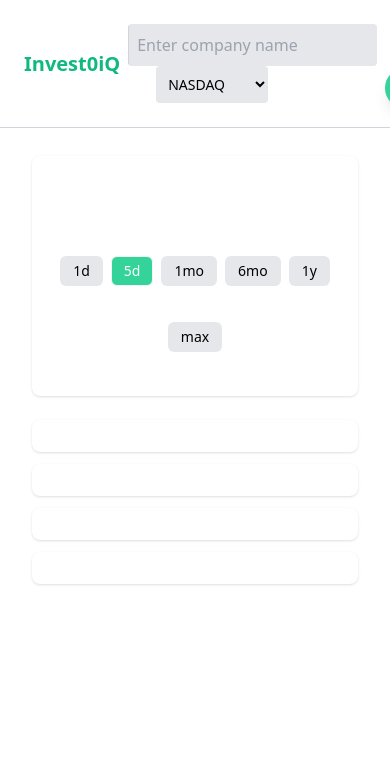
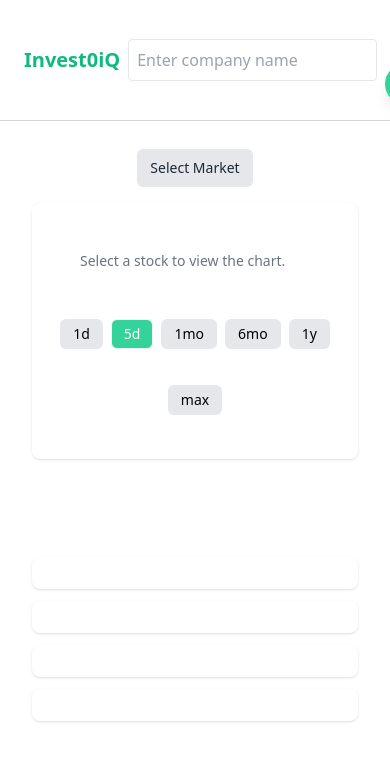
Before and after one commit to c22emigr/stockapp, a React (Create React App) app: page / in a window 390 px wide. Shown: the top 760 px of the page. Built offline with nearby package versions, Linux system fonts and the light colour scheme.

Commit message:
New StockMarketSelector Menu + ui fixes

```diff
--- a/src/App.js
+++ b/src/App.js
@@ -13,6 +13,7 @@ import MiniInfoCard from './components/MiniInfoCard';
 import ComparedStocksPanel from './components/ComparedStocksPanel';
 import normalizeData from "./utils/normalizeData";
 import { div } from 'framer-motion/client';
+import StockMarketSelector from "./components/StockMarketSelector";
 
 
 function App() {
@@ -31,6 +32,7 @@ function App() {
   const [recommendation, setRecommendation] = useState(null);
   const [finnhubData, setFinnhubData] = useState(null);
   const [extras, setExtras] = useState(null);
+  const [showModal, setShowModal] = useState(false);
 
   const [selectedMarket, setSelectedMarket] = useState(() => {  // Saves selected market
     const saved = localStorage.getItem("selectedMarket");
@@ -92,9 +94,24 @@ function App() {
       };
     }, [range, selectedSymbol, selectedMarket, comparedSymbols]);
 
-  const removeComparedSymbol = (symbol) => {  // Handle removing comparison symbols
-    setComparedSymbols(prev => prev.filter(s => s !== symbol));
-    setComparisonData(prev => {
+  const removeComparedSymbol = (symbol) => {
+    setComparedSymbols((prev) => {
+      const updated = prev.filter((s) => s !== symbol);
+
+      // if removed symbol was selected, switch
+      if (symbol === selectedSymbol && updated.length > 0) {
+        setSelectedSymbol(updated[0]);
+      }
+
+      // if no symbols left, clear
+      if (updated.length === 0) {
+        setSelectedSymbol("");
+      }
+
+      return updated;
+    });
+
+    setComparisonData((prev) => {
       const updated = { ...prev };
       delete updated[symbol];
       return updated;
@@ -124,6 +141,7 @@ function App() {
         Invest0iQ
       </div>
 
+    <div className="flex gap-2 items-center">
       {/* Search Stocks Component */}
       <StockSearch
         searchInput={searchInput}
@@ -138,6 +156,7 @@ function App() {
         setComparedSymbols={setComparedSymbols}
         comparedSymbols={comparedSymbols}
       />
+    </div>
 
       <div className="flex flex-wrap items-center gap-2 w-full md:w-auto justify-end md:justify-end">
         <button
@@ -157,10 +176,26 @@ function App() {
 
   <div className="w-full px-4 lg:px-8 max-w-[1600px] mx-auto pt-7">
     <div className="grid grid-cols-1 md:grid-cols-2 lg:grid-cols-3 gap-6">
-      {/* Chart section. Spans 2 columns */}
+      {/* Left 2/3. Chart section. 2 cols */}
       <div className="lg:col-span-2 flex flex-col items-center">
+        {/* MARKET SELECTOR */}
+        <div className="mb-4">
+          <StockMarketSelector
+            selectedMarket={selectedMarket}
+            onMarketChange={(newMarket) => {
+              setSelectedMarket(newMarket);
+              setSearchInput("");             // clears the input
+              setSelectedSymbol("");          // clears symbols
+              setFilteredResults([]);         // clears search results
+              setShowModal(false);      // close modal on select
+            }}
+            showModal={showModal}
+            setShowModal={setShowModal}
+          />
+        </div>
         <div className="w-full gap-4 max-w-[1100px] mx-auto bg-white dark:bg-[#232a31] rounded-lg shadow p-4">
           <div className="p-4">
+            {selectedSymbol && stocks.length > 0 ? (
             <StockChart
               data={stocks}
               comparisonData={comparisonData}
@@ -168,6 +203,9 @@ function App() {
               selectedSymbol={selectedSymbol}
               darkMode={DarkMode}
             />
+          ) : (
+            <p className="text-sm text-gray-500 p-4">Select a stock to view the chart.</p>
+          )}
           </div>
         <div className="">
           <DateRangeSelector range={range} setRange={setRange} />
@@ -180,8 +218,8 @@ function App() {
         </div>
       </div>
 
-      {/* Right-side info panel. 1 Col */}
-      <div className="flex flex-col gap-4 w-full items-center md:items-start place-self-center">
+      {/* Right-side. info panel. 1 Col */}
+      <div className="flex flex-col gap-4 w-full items-center md:items-start place-self-center mt-[74px]">
         <div className="w-full max-w-[500px] lg:max-w-[560px] space-y-3">
         <div className="bg-white dark:bg-[#232a31] rounded-lg shadow p-4 text-center">
           <MiniDashboard stockdata={stocks} />
--- a/src/components/StockChart.js
+++ b/src/components/StockChart.js
@@ -3,7 +3,7 @@ import Plot from "react-plotly.js";
 
 export default function StockChart({ data, comparisonData, selectedSymbol, darkMode }) {
   if ((!data || data.length === 0) && (!comparisonData || Object.keys(comparisonData).length === 0)) {
-    return <div className="text-white text-sm p-2">Loading chart...</div>;
+    return <div className="text-white text-sm p-2">Select a stock to view chart.</div>;
   }
   const isDarkMode = darkMode;
 
--- a/src/components/StockMarketSelector.js
+++ b/src/components/StockMarketSelector.js
@@ -1,30 +1,123 @@
-import React from "react";
+import React, { useState, useRef, useEffect } from "react";
+import Flag from "react-world-flags";
+import { Dialog, DialogTrigger, DialogContent, DialogHeader, DialogTitle } from "./ui/dialog";
 
-export default function StockMarketSelector({ selectedMarket, onMarketChange }) {
 const markets = [
-    { name: "NASDAQ", suffix: "" },
-    { name: "Stockholmsbörsen", suffix: ".ST" },
-    { name: "Toronto Stock Exchange", suffix: ".TO" },
-    { name: "Frankfurt Stock Exchange", suffix: ".F" },
-    { name: "London Stock Exchange", suffix: ".L" },
-    { name: "Paris Stock Exchange", suffix: ".PA" },
-    { name: "Tokyo Stock Exchange", suffix: ".T" },
-    { name: "Australian Securities Exchange", suffix: ".AX" },
-    { name: "Hong Kong Stock Exchange", suffix: ".HK" },
+  { name: "NASDAQ", suffix: "", flagCode: "US", shortName: "USA" },
+  { name: "Stockholmsbörsen", suffix: ".ST", flagCode: "SE", shortName: "Sverige" },
+  { name: "Toronto Stock Exchange", suffix: ".TO", flagCode: "CA", shortName: "Kanada" },
+  { name: "Frankfurt Stock Exchange", suffix: ".F", flagCode: "DE", shortName: "Tyskland" },
+  { name: "London Stock Exchange", suffix: ".L", flagCode: "GB", shortName: "Storbritannien" },
+  { name: "Paris Stock Exchange", suffix: ".PA", flagCode: "FR", shortName: "Frankrike" },
+  { name: "Tokyo Stock Exchange", suffix: ".T", flagCode: "JP", shortName: "Japan" },
+  { name: "Australian Securities Exchange", suffix: ".AX", flagCode: "AU", shortName: "Australien" },
+  { name: "Hong Kong Stock Exchange", suffix: ".HK", flagCode: "HK", shortName: "Hong Kong" },
 ];
 
+export default function StockMarketSelector({ selectedMarket, onMarketChange, showModal, setShowModal }) {
+  const scrollRef = useRef(null);  // Horizontal click to scroll on buttons
+
+  useEffect(() => {
+    const el = scrollRef.current;
+    if (!el) return;
+
+    let isDown = false;
+    let startX;
+    let scrollLeft;
+
+    const handleMouseDown = (e) => {
+      isDown = true;
+      el.classList.add('cursor-grabbing');
+      startX = e.pageX - el.offsetLeft;
+      scrollLeft = el.scrollLeft;
+    };
+
+    const handleMouseLeave = () => {
+      isDown = false;
+      el.classList.remove('cursor-grabbing');
+    };
+
+    const handleMouseUp = () => {
+      isDown = false;
+      el.classList.remove('cursor-grabbing');
+    };
+
+    const handleMouseMove = (e) => {
+      if (!isDown) return;
+      e.preventDefault();
+      const x = e.pageX - el.offsetLeft;
+      const walk = (x - startX) * 1.5; // scroll speed
+      el.scrollLeft = scrollLeft - walk;
+    };
+
+    el.addEventListener('mousedown', handleMouseDown);
+    el.addEventListener('mouseleave', handleMouseLeave);
+    el.addEventListener('mouseup', handleMouseUp);
+    el.addEventListener('mousemove', handleMouseMove);
+
+    return () => {
+      el.removeEventListener('mousedown', handleMouseDown);
+      el.removeEventListener('mouseleave', handleMouseLeave);
+      el.removeEventListener('mouseup', handleMouseUp);
+      el.removeEventListener('mousemove', handleMouseMove);
+    };
+  }, []);
 
   return (
-    <select
-      value={selectedMarket}
-      onChange={(e) => onMarketChange(e.target.value)}
-      className="bg-gray-200 dark:bg-gray-700 p-2 rounded w-28 text-black dark:text-white"
+    <div className="flex flex-col gap-2 md:flex-row md:items-center">
+      {/* Desktop flag menu */}
+      <h3 className="hidden lg:inline text-md mr-2 text-gray-900 dark:text-gray-100">Market today:</h3>
+      <div ref={scrollRef} className="hidden md:block overflow-x-auto max-w-[600px] scrollbar-thin mt-3">
+        <div className="flex gap-2 w-max px-1 pb-[6px]">
+          {markets.map((market) => (
+            <button
+              key={market.suffix}
+              onClick={() => onMarketChange(market.suffix)}
+              className={`w-full md:w-auto flex items-center justify-start md:justify-center gap-2 px-3 py-1 rounded-full text-sm font-medium transition-all ${
+                selectedMarket === market.suffix
+                  ? "bg-emerald-400 text-white"
+                  : "bg-gray-100 dark:bg-gray-700 text-gray-800 dark:text-white border border-transparent hover:border-emerald-400"
+              }`}
+              title={market.name}
             >
+              <Flag code={market.flagCode} className="w-6 h-6" />
+              {market.shortName}
+            </button>
+          ))}
+        </div>
+      </div>
+
+      {/* Mobile Modal Trigger */}
+      <div className="md:hidden">
+        <Dialog>
+          <DialogTrigger asChild>
+            <button className="px-3 py-2 rounded-md text-sm font-medium bg-gray-200 dark:bg-gray-700 text-gray-800 dark:text-white border border-transparent hover:border-emerald-400">
+              Select Market
+            </button>
+          </DialogTrigger>
+          <DialogContent className="max-w-sm">
+            <DialogHeader>
+              <DialogTitle>Select Market</DialogTitle>
+            </DialogHeader>
+            <div className="flex flex-col gap-2 mt-4">
               {markets.map((market) => (
-        <option key={market.suffix} value={market.suffix}>
+                <button
+                  key={market.suffix}
+                  onClick={() => onMarketChange(market.suffix)}
+                  className={`w-full flex items-center gap-2 px-4 py-2 rounded text-sm font-medium transition text-left ${
+                    selectedMarket === market.suffix
+                      ? "bg-emerald-400 text-white"
+                      : "bg-gray-800 hover:bg-gray-700 text-white"
+                  }`}
+                >
+                  <Flag code={market.flagCode} className="w-5 h-5" />
                   {market.name}
-        </option>
+                </button>
               ))}
-    </select>
+            </div>
+          </DialogContent>
+        </Dialog>
+      </div>
+    </div>
   );
 }
--- a/src/components/StockSearch.js
+++ b/src/components/StockSearch.js
@@ -1,6 +1,5 @@
 import React, { useState, useRef, useEffect } from "react";
 import usStocks from "../data/us_stocks.json";
-import StockMarketSelector from "./StockMarketSelector";
 import Flag from 'react-world-flags';
 
 export default function StockSearch({
@@ -155,7 +154,7 @@ export default function StockSearch({
               value={searchInput}
               id="stocksearch"
               onKeyDown={handleKeyDown}
-              className="bg-gray-200 dark:bg-gray-700 p-2 rounded border border-s-gray-300"
+              className="bg-white dark:bg-[#1d2228] p-2 rounded border"
               onFocus={() => {
                 if (searchInput.length === 0) {
                   setFilteredResults(popularStocksByMarket[selectedMarket] || []);
@@ -191,19 +190,6 @@ export default function StockSearch({
               }}
               placeholder="Enter company name"
             />
-            <div className="inline mt-2 ml-7">
-              <span className="text-gray-500 dark:text-gray-400 text-sm">
-                <StockMarketSelector
-                  selectedMarket={selectedMarket}
-                  onMarketChange={(newMarket) => {
-                    setSelectedMarket(newMarket);
-                    setSearchInput("");             // clears the input
-                    setSelectedSymbol("");          // clears symbols
-                    setFilteredResults([]);         // clears search results
-                  }}
-                  />
-              </span>
-            </div>
 
 
             {/* Suggested Results */}
--- a/src/index.css
+++ b/src/index.css
@@ -7,5 +7,12 @@
 
 
 @layer base {
+    .scrollbar-thin::-webkit-scrollbar {
+        height: 6px;
+    }
 
+    .scrollbar-thin::-webkit-scrollbar-thumb {
+        background-color: #4b5563; /* Tailwind's gray-700 */
+        border-radius: 9999px;
+    }
 }
```
Lines whose indentation alone changed are shown as unchanged.
